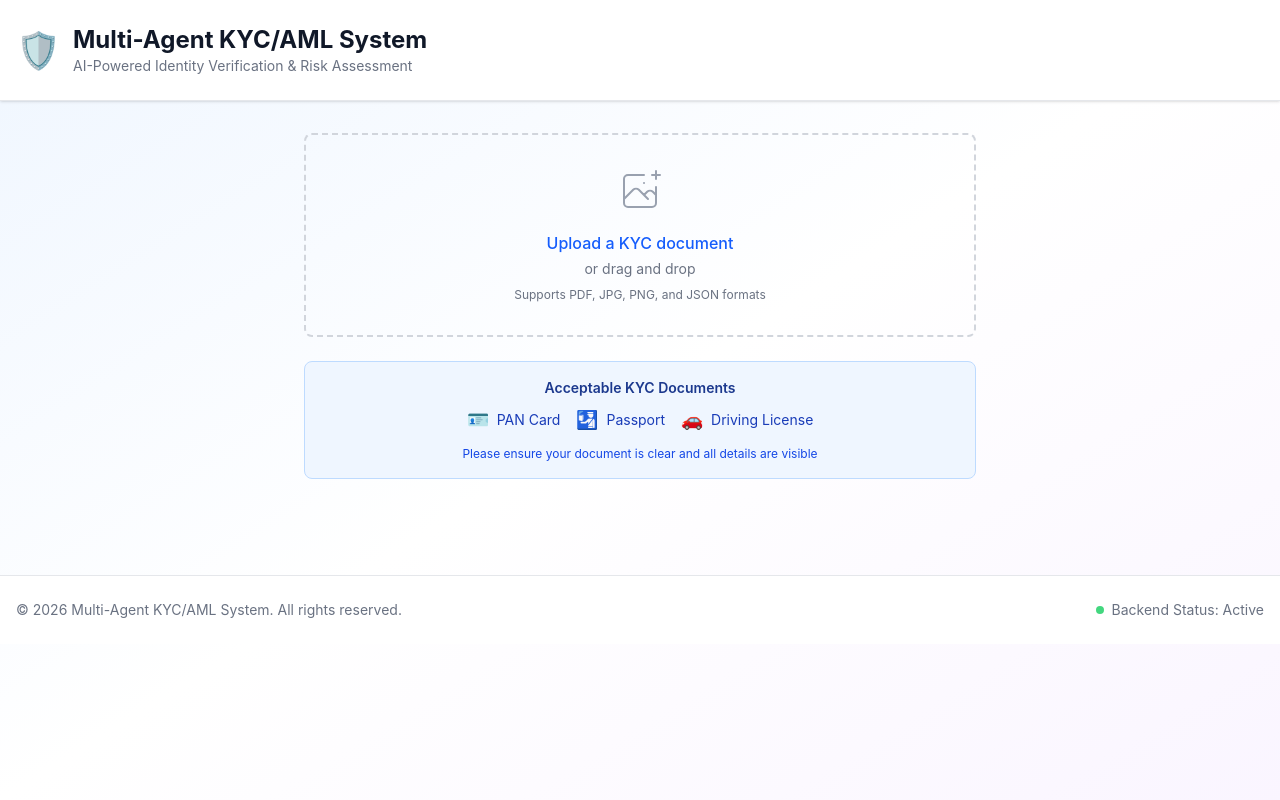
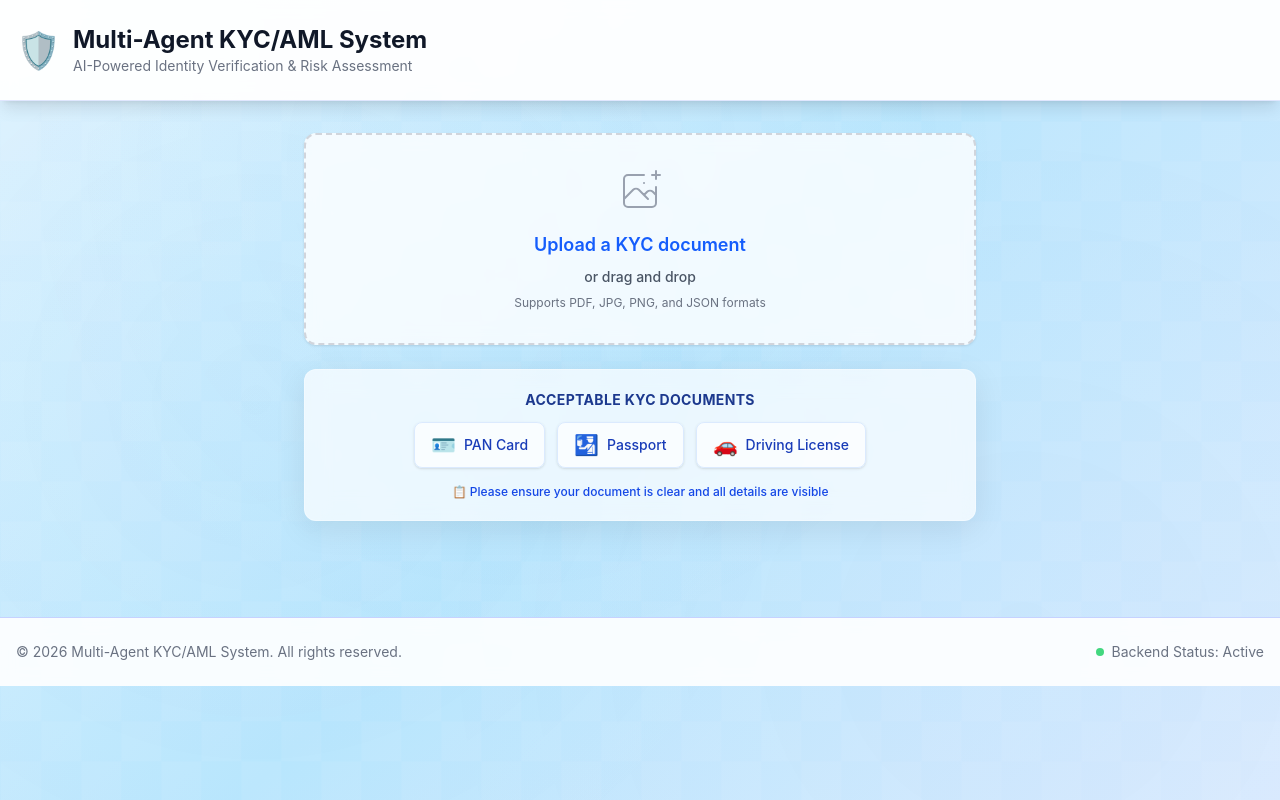
Before and after one commit to mbhat978/KYC_AML_AI_AGENTS, a React (Vite) app in the folder frontend/: page / in a window 1280 px wide. Built offline with nearby package versions, Linux system fonts and the light colour scheme.

Commit message:
Front-end styling update

```diff
--- a/frontend/src/App.css
+++ b/frontend/src/App.css
@@ -1,3 +1,137 @@
+/* Modern Banking Application Theme - Light Blue */
+.kyc-background {
+  background: linear-gradient(135deg, #E0F2FE 0%, #BAE6FD 50%, #DBEAFE 100%);
+  position: relative;
+  overflow: hidden;
+  transition: background 0.3s ease;
+}
+
+.kyc-background::before {
+  content: '';
+  position: absolute;
+  top: 0;
+  left: 0;
+  right: 0;
+  bottom: 0;
+  background:
+    linear-gradient(45deg, rgba(255, 255, 255, 0.6) 25%, transparent 25%),
+    linear-gradient(-45deg, rgba(255, 255, 255, 0.6) 25%, transparent 25%),
+    linear-gradient(45deg, transparent 75%, rgba(255, 255, 255, 0.6) 75%),
+    linear-gradient(-45deg, transparent 75%, rgba(255, 255, 255, 0.6) 75%);
+  background-size: 80px 80px;
+  background-position: 0 0, 0 40px, 40px -40px, -40px 0px;
+  opacity: 0.1;
+  animation: subtleShift 60s ease-in-out infinite;
+}
+
+@keyframes subtleShift {
+  0%, 100% { transform: translate(0, 0); }
+  50% { transform: translate(20px, 20px); }
+}
+
+.kyc-background::after {
+  content: '';
+  position: absolute;
+  top: 0;
+  left: 0;
+  right: 0;
+  bottom: 0;
+  background: radial-gradient(circle at 20% 50%, rgba(56, 189, 248, 0.05), transparent 50%),
+              radial-gradient(circle at 80% 80%, rgba(14, 165, 233, 0.03), transparent 50%),
+              radial-gradient(circle at 40% 20%, rgba(125, 211, 252, 0.04), transparent 50%);
+  pointer-events: none;
+  animation: pulseGlow 10s ease-in-out infinite;
+}
+
+@keyframes pulseGlow {
+  0%, 100% { opacity: 1; }
+  50% { opacity: 0.7; }
+}
+
+@keyframes slideIn {
+  from {
+    opacity: 0;
+    transform: translateY(-10px);
+  }
+  to {
+    opacity: 1;
+    transform: translateY(0);
+  }
+}
+
+.kyc-content {
+  position: relative;
+  z-index: 1;
+}
+
+/* Modern Card Styles with Hover Effects */
+.modern-card {
+  transition: all 0.3s cubic-bezier(0.4, 0, 0.2, 1);
+  box-shadow: 0 1px 3px rgba(0, 0, 0, 0.08), 0 1px 2px rgba(0, 0, 0, 0.04);
+}
+
+.modern-card:hover {
+  transform: translateY(-2px);
+  box-shadow: 0 10px 20px rgba(0, 0, 0, 0.1), 0 6px 6px rgba(0, 0, 0, 0.06);
+}
+
+/* Button Animations - Banking Style */
+.modern-button {
+  transition: all 0.2s cubic-bezier(0.4, 0, 0.2, 1);
+  position: relative;
+  overflow: hidden;
+}
+
+.modern-button::before {
+  content: '';
+  position: absolute;
+  top: 50%;
+  left: 50%;
+  width: 0;
+  height: 0;
+  border-radius: 50%;
+  background: rgba(255, 255, 255, 0.3);
+  transform: translate(-50%, -50%);
+  transition: width 0.6s, height 0.6s;
+}
+
+.modern-button:hover::before {
+  width: 300px;
+  height: 300px;
+}
+
+.modern-button:hover {
+  transform: translateY(-1px);
+  box-shadow: 0 4px 12px rgba(59, 130, 246, 0.25);
+}
+
+.modern-button:active {
+  transform: translateY(0);
+}
+
+/* Glassmorphism Effect */
+.glass-effect {
+  background: rgba(255, 255, 255, 0.7);
+  backdrop-filter: blur(12px);
+  -webkit-backdrop-filter: blur(12px);
+  border: 1px solid rgba(255, 255, 255, 0.3);
+  box-shadow: 0 8px 32px rgba(0, 0, 0, 0.08);
+}
+
+/* Smooth Transitions for All Interactive Elements */
+* {
+  transition: background-color 0.2s ease, color 0.2s ease, border-color 0.2s ease, transform 0.2s ease;
+}
+
+button, a, input, [role="button"] {
+  transition: all 0.2s cubic-bezier(0.4, 0, 0.2, 1);
+}
+
+/* Hover Effects for Cards and Sections */
+section {
+  transition: all 0.3s ease;
+}
+
 .counter {
   font-size: 16px;
   padding: 5px 10px;
--- a/frontend/src/App.tsx
+++ b/frontend/src/App.tsx
@@ -1,4 +1,5 @@
 import { useState, useCallback } from 'react';
+import './App.css';
 import { UploadZone } from './components/UploadZone';
 import { LiveFeed } from './components/LiveFeed';
 import { RiskMeter } from './components/RiskMeter';
@@ -90,9 +91,10 @@ function App() {
   }, []);
 
   return (
-    <div className="min-h-screen bg-gradient-to-br from-blue-50 via-white to-purple-50">
+    <div className="min-h-screen kyc-background">
+      <div className="kyc-content">
       {/* Header */}
-      <header className="bg-white shadow-sm border-b border-gray-200">
+      <header className="bg-white/95 backdrop-blur-sm shadow-lg border-b border-indigo-100">
         <div className="max-w-7xl mx-auto px-4 py-6">
           <div className="flex items-center justify-between">
             <div className="flex items-center gap-3">
@@ -173,7 +175,7 @@ function App() {
       </main>
 
       {/* Footer */}
-      <footer className="mt-16 border-t border-gray-200 bg-white">
+      <footer className="mt-16 border-t border-indigo-200 bg-white/90 backdrop-blur-sm">
         <div className="max-w-7xl mx-auto px-4 py-6">
           <div className="flex items-center justify-between text-sm text-gray-500">
             <p>© 2026 Multi-Agent KYC/AML System. All rights reserved.</p>
@@ -186,6 +188,7 @@ function App() {
           </div>
         </div>
       </footer>
+      </div>
     </div>
   );
 }
--- a/frontend/src/components/RiskMeter.tsx
+++ b/frontend/src/components/RiskMeter.tsx
@@ -76,14 +76,22 @@ export const RiskMeter: React.FC<RiskMeterProps> = ({ score, category }) => {
 
   return (
     <div className="w-full">
-      <div className="flex items-center justify-between mb-3">
-        <h2 className="text-lg font-semibold text-gray-800 flex items-center gap-2">
+      <div className="flex items-center justify-between mb-4">
+        <h2 className="text-xl font-bold text-gray-900 flex items-center gap-2">
           <span className="text-2xl">📊</span>
           Risk Assessment
         </h2>
       </div>
 
-      <div className={`rounded-lg p-6 ${colors.bg} border-2 ${colors.border}`}>
+      <div className={`modern-card glass-effect rounded-xl p-6 ${colors.bg} border-3 ${colors.border} shadow-lg hover:shadow-2xl transition-all duration-300`}
+        style={{
+          boxShadow: category === 'LOW' ? '0 0 20px rgba(34, 197, 94, 0.3), 0 0 40px rgba(34, 197, 94, 0.1)' :
+                     category === 'MEDIUM' ? '0 0 20px rgba(234, 179, 8, 0.3), 0 0 40px rgba(234, 179, 8, 0.1)' :
+                     category === 'HIGH' ? '0 0 20px rgba(249, 115, 22, 0.3), 0 0 40px rgba(249, 115, 22, 0.1)' :
+                     category === 'CRITICAL' ? '0 0 20px rgba(239, 68, 68, 0.3), 0 0 40px rgba(239, 68, 68, 0.1)' :
+                     undefined
+        }}
+      >
         {/* Risk Score Circle */}
         <div className="flex items-center justify-center mb-6">
           <div className="relative">
--- a/frontend/src/components/UploadZone.tsx
+++ b/frontend/src/components/UploadZone.tsx
@@ -80,15 +80,16 @@ export const UploadZone: React.FC<UploadZoneProps> = ({ onFileUpload, isProcessi
   return (
     <div className="w-full max-w-2xl mx-auto">
       <div
-        className={`relative border-2 border-dashed rounded-lg p-8 transition-all duration-200 ${
+        className={`modern-card relative border-2 border-dashed rounded-xl p-8 transition-all duration-300 ease-out ${
           isDragging
-            ? 'border-blue-500 bg-blue-50'
-            : 'border-gray-300 hover:border-gray-400'
+            ? 'border-blue-400 bg-gradient-to-br from-blue-50 to-sky-50 scale-[1.02] shadow-xl'
+            : 'border-gray-300 bg-white/80 hover:border-blue-300 hover:bg-white hover:shadow-lg'
         } ${isProcessing ? 'opacity-50 pointer-events-none' : ''}`}
         onDragEnter={handleDragIn}
         onDragLeave={handleDragOut}
         onDragOver={handleDrag}
         onDrop={handleDrop}
+        style={{ backdropFilter: 'blur(8px)' }}
       >
         <input
           type="file"
@@ -101,7 +102,9 @@ export const UploadZone: React.FC<UploadZoneProps> = ({ onFileUpload, isProcessi
 
         <div className="text-center">
           <svg
-            className="mx-auto h-12 w-12 text-gray-400"
+            className={`mx-auto h-12 w-12 transition-all duration-300 ${
+              isDragging ? 'text-blue-500 scale-110' : 'text-gray-400 hover:text-blue-400'
+            }`}
             stroke="currentColor"
             fill="none"
             viewBox="0 0 48 48"
@@ -118,19 +121,20 @@ export const UploadZone: React.FC<UploadZoneProps> = ({ onFileUpload, isProcessi
           <div className="mt-4">
             <label
               htmlFor="file-upload"
-              className="cursor-pointer text-blue-600 hover:text-blue-500 font-medium"
+              className="cursor-pointer text-blue-600 hover:text-blue-700 font-semibold text-lg transition-all duration-200 hover:scale-105 inline-block"
             >
               Upload a KYC document
             </label>
-            <p className="text-gray-500 text-sm mt-1">or drag and drop</p>
+            <p className="text-gray-600 text-sm mt-2 font-medium">or drag and drop</p>
           </div>
 
           <p className="text-xs text-gray-500 mt-2">Supports PDF, JPG, PNG, and JSON formats</p>
 
           {fileName && (
-            <div className="mt-4 p-3 bg-green-50 rounded-md">
-              <p className="text-sm text-green-800">
-                <span className="font-medium">Loaded:</span> {fileName}
+            <div className="mt-4 p-3 bg-gradient-to-r from-green-50 to-emerald-50 rounded-lg border border-green-200 animate-[slideIn_0.3s_ease-out] shadow-sm">
+              <p className="text-sm text-green-800 font-medium flex items-center justify-center gap-2">
+                <span className="text-green-600">✓</span>
+                <span className="font-semibold">Loaded:</span> {fileName}
               </p>
             </div>
           )}
@@ -138,26 +142,26 @@ export const UploadZone: React.FC<UploadZoneProps> = ({ onFileUpload, isProcessi
       </div>
 
       {/* Acceptable Document Types */}
-      <div className="mt-6 p-4 bg-blue-50 border border-blue-200 rounded-lg">
-        <h3 className="text-sm font-semibold text-blue-900 mb-2 text-center">
+      <div className="mt-6 p-5 bg-gradient-to-br from-blue-50 via-sky-50 to-blue-50 border border-blue-200 rounded-xl shadow-sm modern-card glass-effect">
+        <h3 className="text-sm font-bold text-blue-900 mb-3 text-center tracking-wide uppercase">
           Acceptable KYC Documents
         </h3>
-        <div className="flex gap-4 justify-center flex-wrap">
-          <div className="flex items-center gap-2 text-sm text-blue-800">
-            <span className="text-lg">🪪</span>
+        <div className="flex gap-3 justify-center flex-wrap">
+          <div className="flex items-center gap-2 px-4 py-2 bg-white/70 rounded-lg text-sm text-blue-800 font-medium shadow-sm hover:shadow-md hover:scale-105 transition-all duration-200 cursor-default border border-blue-100">
+            <span className="text-xl">🪪</span>
             <span>PAN Card</span>
           </div>
-          <div className="flex items-center gap-2 text-sm text-blue-800">
-            <span className="text-lg">🛂</span>
+          <div className="flex items-center gap-2 px-4 py-2 bg-white/70 rounded-lg text-sm text-blue-800 font-medium shadow-sm hover:shadow-md hover:scale-105 transition-all duration-200 cursor-default border border-blue-100">
+            <span className="text-xl">🛂</span>
             <span>Passport</span>
           </div>
-          <div className="flex items-center gap-2 text-sm text-blue-800">
-            <span className="text-lg">🚗</span>
+          <div className="flex items-center gap-2 px-4 py-2 bg-white/70 rounded-lg text-sm text-blue-800 font-medium shadow-sm hover:shadow-md hover:scale-105 transition-all duration-200 cursor-default border border-blue-100">
+            <span className="text-xl">🚗</span>
             <span>Driving License</span>
           </div>
         </div>
-        <p className="text-xs text-blue-700 mt-3 text-center">
-          Please ensure your document is clear and all details are visible
+        <p className="text-xs text-blue-700 mt-4 text-center font-medium">
+          📋 Please ensure your document is clear and all details are visible
         </p>
       </div>
     </div>
```
Also changed, not shown: frontend/src/components/Dashboard.tsx (+39 -35 lines), frontend/src/components/LiveFeed.tsx (+31 -27 lines).
